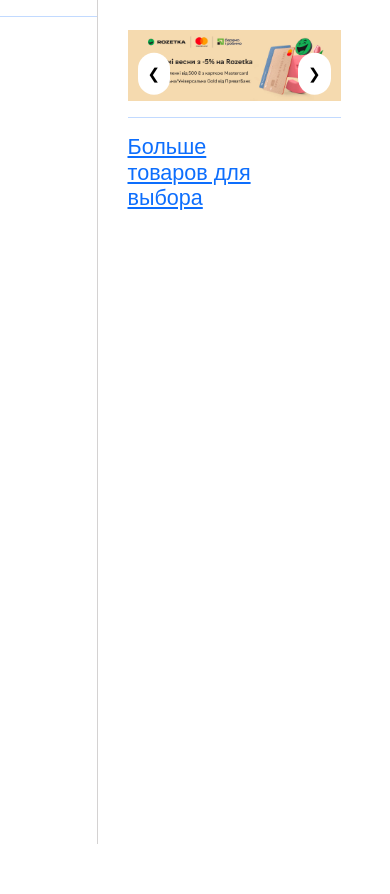
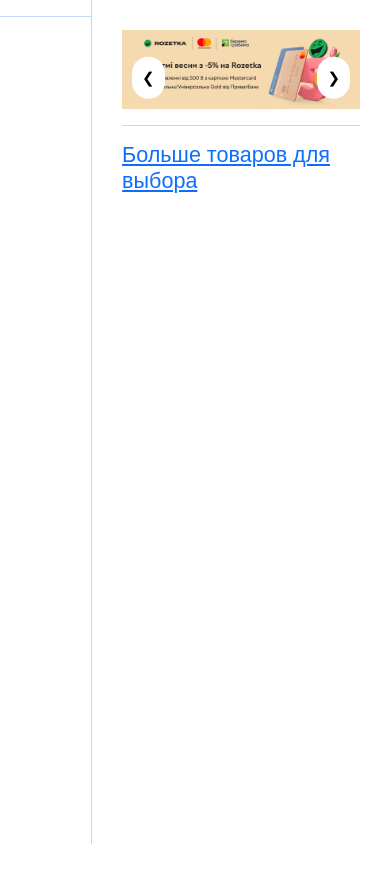
Before and after one commit to ZhankovVG/Rozetka, a Django app: page / in a window 390 px wide; the page is wider, and only the part inside the window is pictured. Shown: the part 182-1076 px from the top of that part. Run offline with Django 4.2, Linux system fonts and the light colour scheme; data that the repository does not hold is empty.

Commit message:
add basedata

```diff
--- a/Rozetka/settings.py
+++ b/Rozetka/settings.py
@@ -21,7 +21,9 @@
 # See https://docs.djangoproject.com/en/4.1/howto/deployment/checklist/
 
 # SECURITY WARNING: keep the secret key used in production secret!
-SECRET_KEY = os.environ['SECRET_KEY']
+# SECRET_KEY = os.environ['SECRET_KEY']
+SECRET_KEY = 'django-insecure-(e+agj6=sj4glurtcy%t_8&%zp2sn$1_^-411jsq3rbp1t(y0('
+
 
 
 # SECURITY WARNING: don't run with debug turned on in production!
--- a/main/static/main/css/style.css
+++ b/main/static/main/css/style.css
@@ -163,7 +163,7 @@
 /* Slider image start */
 
 .main-content {
-    width: 70%;
+    width: 80%;
     padding: 30px;
     background-color: rgb(255, 255, 255);
 }
@@ -222,13 +222,13 @@
 /* Output of all products start */
 
 .conclusion-products {
-    max-width: 75%;
+    max-width: 100%;
 }
 
 .grid-products {
     display: grid;
-    grid-template-columns: repeat(5, 1fr);
-    grid-gap: 40px;
+    grid-template-columns: repeat(6, 1fr);
+    grid-gap: 50px;
 }
 
 .product {
@@ -238,8 +238,12 @@
     text-align: center;
 }
 
+.product a {
+    text-decoration: none;
+}
+
 .conclusion-products img {
-    width: 70px;
+    width: 90px;
 }
 
 .grid-products p:hover {
@@ -247,6 +251,29 @@
     cursor: pointer;
 }
 
+@media screen and (max-width: 1200px) {
+    .grid-products {
+        grid-template-columns: repeat(4, 1fr);
+    }
+}
+
+@media screen and (max-width: 992px) {
+    .grid-products {
+        grid-template-columns: repeat(3, 1fr);
+    }
+}
+
+@media screen and (max-width: 768px) {
+    .grid-products {
+        grid-template-columns: repeat(2, 1fr);
+    }
+}
+
+@media screen and (max-width: 576px) {
+    .grid-products {
+        grid-template-columns: repeat(1, 1fr);
+    }
+}
 
 /* Output of all products end */
 
--- a/main/templates/main/washingMachine_list.html
+++ b/main/templates/main/washingMachine_list.html
@@ -50,13 +50,15 @@
 		</div>
 		<!-- withdrawal of all goods -->
 		<div class="conclusion-products">
-			<h4>Больше товаров для выбора</h4>
+			<h4>Больше товаров для выбора</h4><br>
 			<div class="grid-products">
 				{% for el in washingMachine_list %}
 				<div class="product">
-					<img src="{{ el.image.url }}" alt=""><br>
-					<p>{{ el.name | truncatewords:2 }}</p>
-					{{ el.price }} ₴
+					<a href="">
+						<img src="{{ el.image.url }}" alt="photo"><br>
+						<p style="margin-top: 10px;">{{ el.name | truncatewords:2 }}</p>
+					</a>
+						{{ el.price }} ₴
 				</div>
 				{% endfor %}
 			</div>
--- a/main/views.py
+++ b/main/views.py
@@ -8,6 +8,8 @@
     def get_context_data(self, *args, **kwargs):
         context = super().get_context_data(*args, **kwargs)
         context['category'] = Category.objects.all()
+        context['washingMachine_list'] = WashingMachine.objects.filter(
+            draft=False)
         return context
 
 
@@ -16,12 +18,6 @@
     model = WashingMachine
     queryset = WashingMachine.objects.filter(draft=False)
 
-    def get_context_data(self, **kwargs):
-        context = super().get_context_data(**kwargs)
-        context['washingMachine_list'] = WashingMachine.objects.filter(
-            draft=False)
-        return context
-
 
 # class ElectronicsDeviceViews(CategoryMix, ListView):
 #     model = ElectronicsDevice
```
Also changed, not shown: media/washing_machines/10837281.jpg (added), media/washing_machines/236717676.jpg (added), media/washing_machines/288192357.jpg (added), media/washing_machines/296746291.jpg (added), media/washing_machines/302901489.jpg (added), media/washing_machines/311578378.jpg (added), media/washing_machines/321792708_Jh0PhqY.jpg (added).
